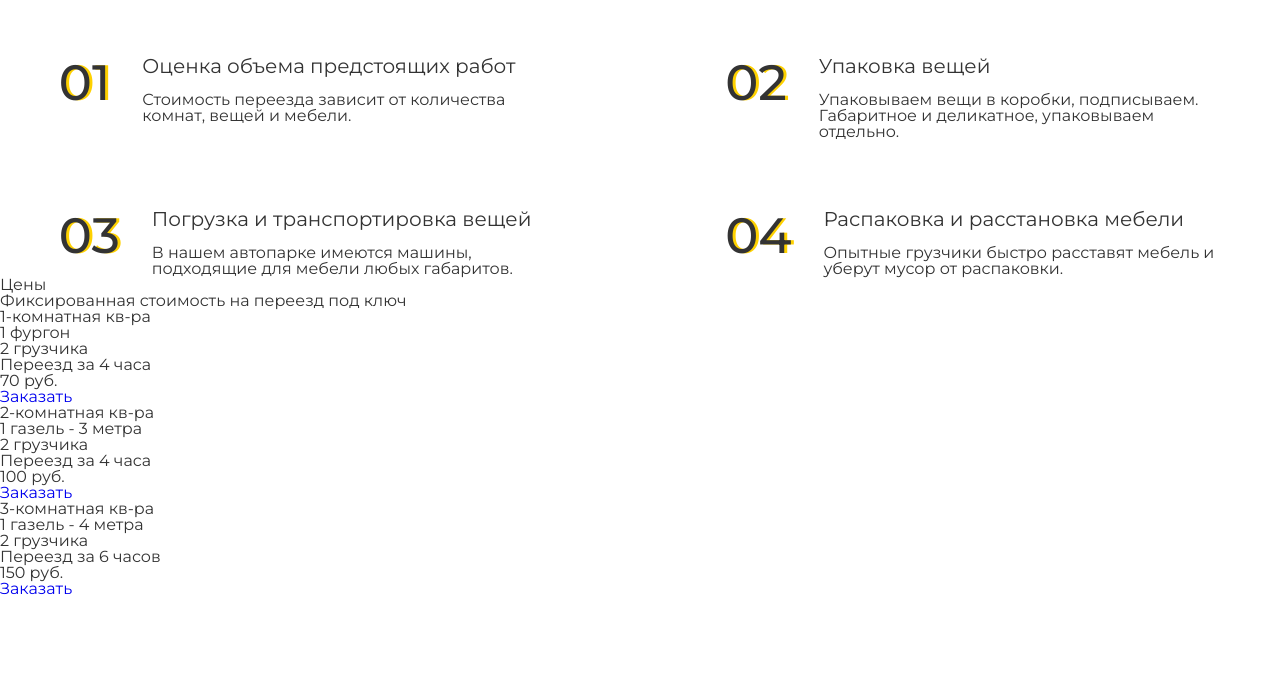
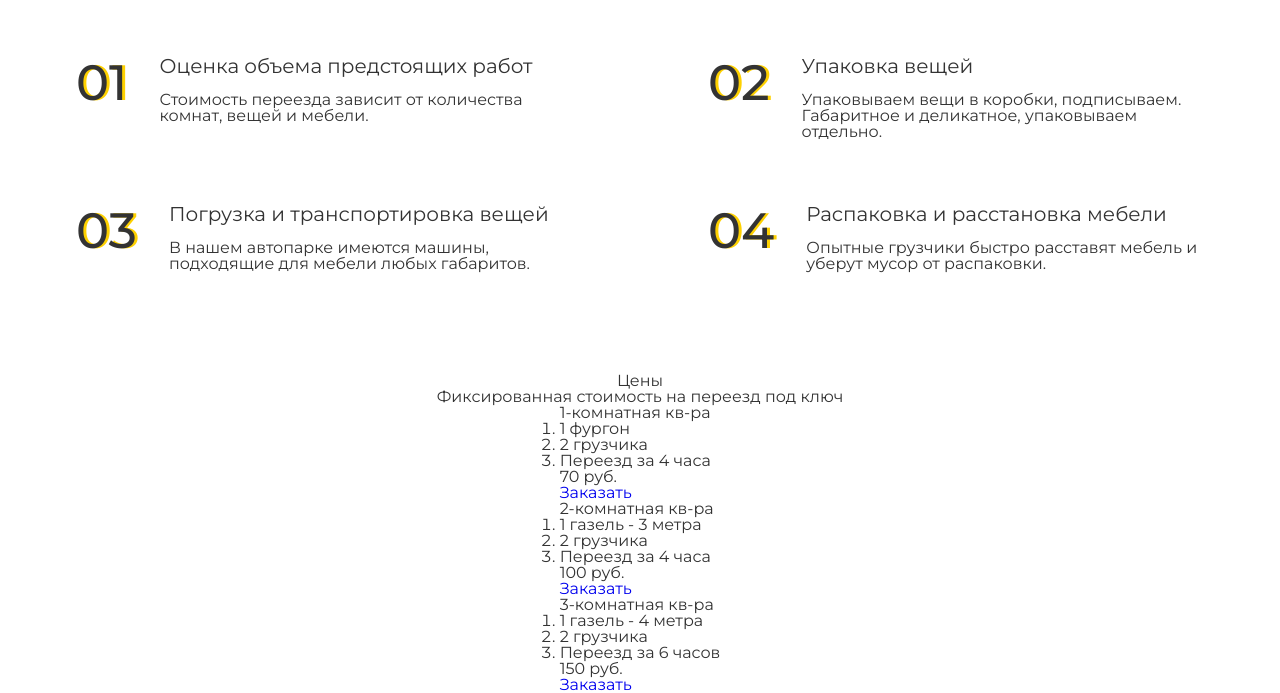
Before and after one commit to EHOTb/webdad, a website: page index.html in a window 1280 px wide. Shown: the part 816-1509 px from the top of the page. Before the commit the page ends 1413 px from the top, so only its background shows below. Drawn offline with Linux system fonts and the light colour scheme.

```diff
--- a/css/style.css
+++ b/css/style.css
@@ -482,19 +482,20 @@
 .howItsWork__items {
     display: flex;
     justify-content: space-around;
-    /* gap: 5rem; */
+    gap: 4rem;
     flex: 0 1 50%;
     flex-wrap: wrap;
 }
 
-.howItsWork__item:nth-child(even) {
-    padding-left: 8.3rem;
+
+/* .howItsWork__item:nth-child(odd) {
+    padding-right: 8.3rem;
 }
 
-.howItsWork__item:nth-child(1),
-.howItsWork__item:nth-child(2) {
+.howItsWork__item:nth-child(3),
+.howItsWork__item:nth-child(4) {
     padding-bottom: 4.3rem;
-}
+} */
 
 .howItsWork__item-content {
     display: flex;
@@ -555,11 +556,19 @@
 
 .prices {}
 
-.container__prices {}
+.container__prices {
+    display: flex;
+    justify-content: center;
+    flex-direction: column;
+    align-items: center;
+}
 
 .prices__header {}
 
-.prices__title {}
+.prices__title {
+    padding-top: 6.3rem;
+    text-align: center;
+}
 
 .prices__subtitle {}
 
```
